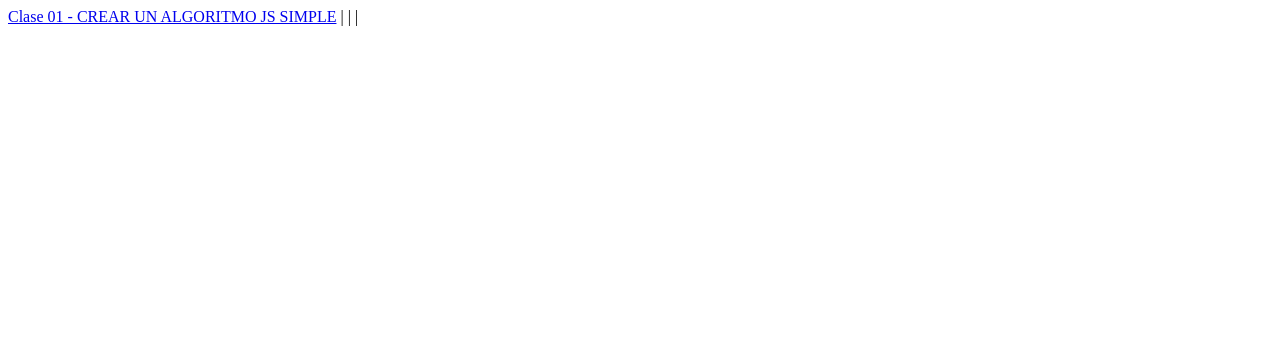
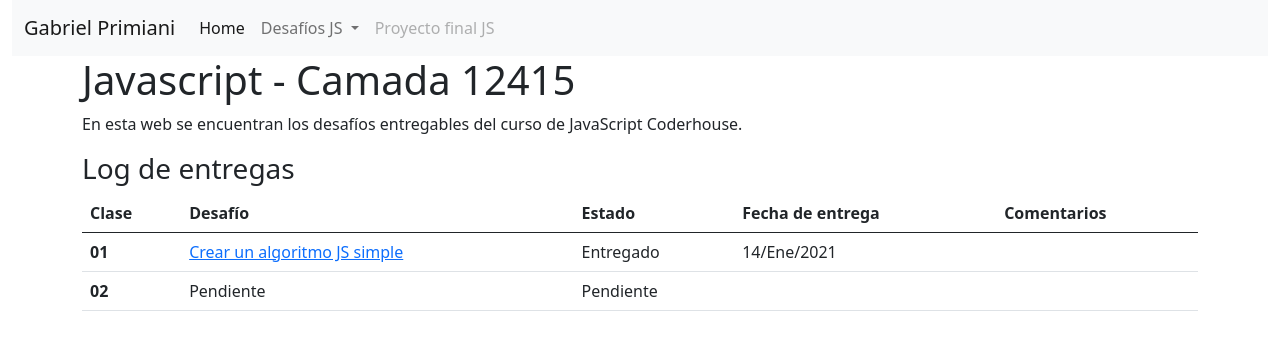
Before and after one commit to gaprim/coderhouse_js, a plain HTML site: page index.html in a window 1280 px wide. Drawn offline with nearby package versions, Linux system fonts and the light colour scheme.

Commit message:
Seteo de index. Inclusión de navbar

```diff
--- a/index.html
+++ b/index.html
@@ -4,15 +4,82 @@
     <meta charset="UTF-8">
     <meta name="viewport" content="width=device-width, initial-scale=1.0">
     <title>Entregas curso JS Coderhouse</title>
+    <link href="https://cdn.jsdelivr.net/npm/bootstrap@5.0.0-beta1/dist/css/bootstrap.min.css" rel="stylesheet"
+        integrity="sha384-giJF6kkoqNQ00vy+HMDP7azOuL0xtbfIcaT9wjKHr8RbDVddVHyTfAAsrekwKmP1" crossorigin="anonymous">
+    <script src="https://cdn.jsdelivr.net/npm/bootstrap@5.0.0-beta1/dist/js/bootstrap.bundle.min.js"
+        integrity="sha384-ygbV9kiqUc6oa4msXn9868pTtWMgiQaeYH7/t7LECLbyPA2x65Kgf80OJFdroafW"
+        crossorigin="anonymous"></script>
 </head>
 
 <body>
-    <nav>
-        <a href="clase_01/html/clase_01.html">Clase 01 - CREAR UN ALGORITMO JS SIMPLE</a> |
-        <a href=""></a> |
-        <a href=""></a> |
-        <a href=""></a>
-    </nav>
+    <div class="container-fluid">
+        <nav class="navbar navbar-expand-lg navbar-light bg-light">
+            <div class="container-fluid">
+              <a class="navbar-brand" href="#">Gabriel Primiani</a>
+              <button class="navbar-toggler" type="button" data-bs-toggle="collapse" data-bs-target="#navbarSupportedContent" aria-controls="navbarSupportedContent" aria-expanded="false" aria-label="Toggle navigation">
+                <span class="navbar-toggler-icon"></span>
+              </button>
+              <div class="collapse navbar-collapse" id="navbarSupportedContent">
+                <ul class="navbar-nav me-auto mb-2 mb-lg-0">
+                  <li class="nav-item">
+                    <a class="nav-link active" aria-current="page" href="#">Home</a>
+                  </li>
+                  <li class="nav-item dropdown">
+                    <a class="nav-link dropdown-toggle" href="#" id="navbarDropdown" role="button" data-bs-toggle="dropdown" aria-expanded="false">
+                      Desafíos JS
+                    </a>
+                    <ul class="dropdown-menu" aria-labelledby="navbarDropdown">
+                      <li><a class="dropdown-item" href="clase_01/html/clase_01.html">Entrega clase 01</a></li>
+                      <li><a class="dropdown-item disabled" href="#">Entrega clase 02</a></li>
+                    </ul>
+                  </li>
+                  <li class="nav-item">
+                    <a class="nav-link disabled" href="#" tabindex="-1" aria-disabled="true">Proyecto final JS</a>
+                  </li>
+                </ul>
+
+              </div>
+            </div>
+          </nav>
+
+        <div class="container">
+            <h1>Javascript - Camada 12415</h1>
+            <p>En esta web se encuentran los desafíos entregables del curso de JavaScript Coderhouse.</p>
+            <h3>Log de entregas</h3>
+            <table class="table">
+                <thead>
+                  <tr>
+                    <th scope="col">Clase</th>
+                    <th scope="col">Desafío</th>
+                    <th scope="col">Estado</th>
+                    <th scope="col">Fecha de entrega</th>
+                    <th scope="col">Comentarios</th>
+                  </tr>
+                </thead>
+                <tbody>
+                  <tr>
+                    <th scope="row">01</th>
+                    <td><a href="clase_01/html/clase_01.html">Crear un algoritmo JS simple</a></td>
+                    <td>Entregado</td>
+                    <td>14/Ene/2021</td>
+                    <td></td>
+                  </tr>
+                  <tr>
+                    <th scope="row">02</th>
+                    <td>Pendiente</td>
+                    <td>Pendiente</td>
+                    <td></td>
+                    <td></td>
+                  </tr>
+
+                </tbody>
+              </table>
+
+        </div>
+
+
+      </div>
+
 </body>
 
 </html>
```
Also changed, not shown: clase_01/html/clase_01.html (+16 -3 lines).
